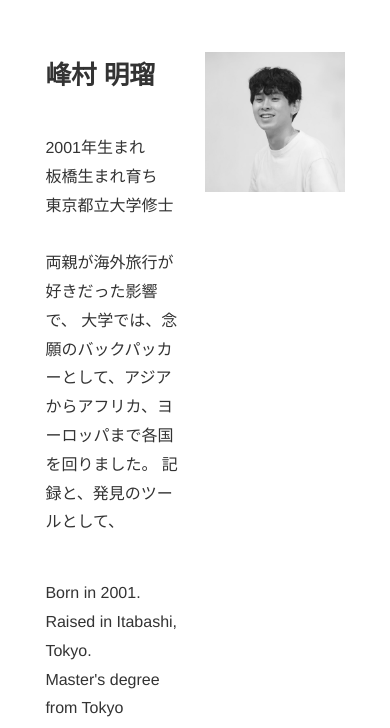
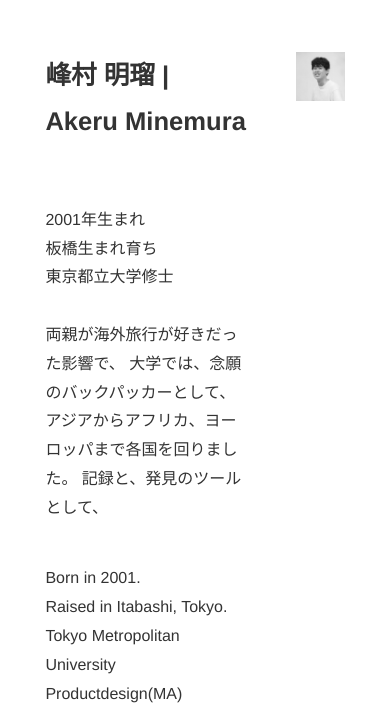
Before and after one commit to minemuraakeru/https-akeru.minemura.github.io, a plain HTML site: page aboutme.html in a window 390 px wide. Shown: the part 78-806 px from the top of the page. Drawn offline with Linux system fonts and the light colour scheme.

Commit message:
細かい修正

```diff
--- a/aboutme.html
+++ b/aboutme.html
@@ -58,7 +58,12 @@
 
       <!-- 文章部分 -->
       <div class="about-text">
-        <h1 class="title">峰村 明瑠</h1>
+        <h1 class="title">峰村 明瑠 | Akeru&nbsp;Minemura
+           <p></p>
+        </h1>
+
+
+
         <p>
           2001年生まれ<br/>
           板橋生まれ育ち<br/>
@@ -71,7 +76,7 @@
         <p>
           Born in 2001.  <br/>
           Raised in Itabashi, Tokyo.  <br/>
-          Master's degree from Tokyo Metropolitan University.  <br/>
+          Tokyo Metropolitan University Productdesign(MA) <br/><br/>
           Influenced by my parents' love for traveling abroad,
           I fulfilled my dream of becoming a backpacker during university,
           traveling across various countries in Asia, Africa, and Europe.
--- a/sub-stylesheet.css
+++ b/sub-stylesheet.css
@@ -50,7 +50,7 @@ main {
 
   /* タイトルの追加装飾（任意） */
   .title {
-    font-size: 2em; /* タイトルのフォントサイズ調整 */
+    font-size: 1.6em; /* タイトルのフォントサイズ調整 */
     margin-bottom: 10px; /* タイトルと説明文の間の余白 */
 /*     margin-top: -10px; /* ネガティブ値でさらに上に移動 */
     margin-top: 0px; /* ネガティブ値でさらに上に移動 */
@@ -105,7 +105,7 @@ main {
 .about-section {
   display: grid; /* グリッドレイアウトを使用 */
   grid-template-columns: 1fr 1fr; /* 2カラムのグリッド */
-  gap: 20px; /* 各グリッドアイテムの間の余白 */
+  gap: 50px; /* 各グリッドアイテムの間の余白 */
   margin: 0 auto; /* 中央揃え */
   padding: 0 10%; /* 左右に10%の余白 */
   align-items: start; /* 上端揃え */
@@ -186,7 +186,7 @@ main {
       width: 90%; /* 幅を90%に拡大 */
     }
     .title {
-      font-size: 1.8em;
+      font-size: 1.6em;
     }
     body {
       font-size: 14px;
@@ -242,9 +242,7 @@ main {
       width: 100%; /* 幅を100%に拡大 */
     }
 
-    .title {
-      font-size: 1.6em;
-    }
+
     body {
       font-size: 12px;
     }
```
